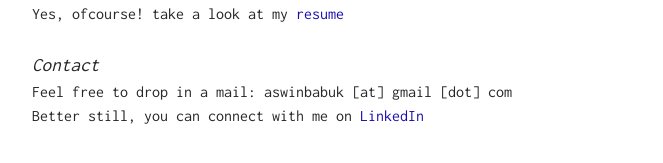
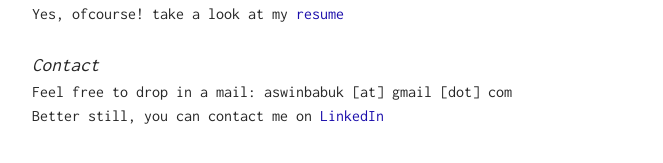
Before and after one commit to karuvally/karuvally.github.io, a Jekyll site: the page built from me/index.md, in a window 1280 px wide. Shown: the part 651-814 px from the top of the page, without its empty margins (308-971 px from the left). Built offline with Jekyll 4.4.1, drawn with Linux system fonts in a browser that asks for light colours.

Commit message:
correction to index

```diff
--- a/me/index.md
+++ b/me/index.md
@@ -22,4 +22,4 @@ Yes, ofcourse! take a look at my [resume](https://github.com/karuvally/cv/raw/ma
 
 # Contact
 Feel free to drop in a mail: aswinbabuk [at] gmail [dot] com
-Better still, you can connect with me on [LinkedIn](https://in.linkedin.com/in/karuvally)
+Better still, you can contact me on [LinkedIn](https://in.linkedin.com/in/karuvally)
```
